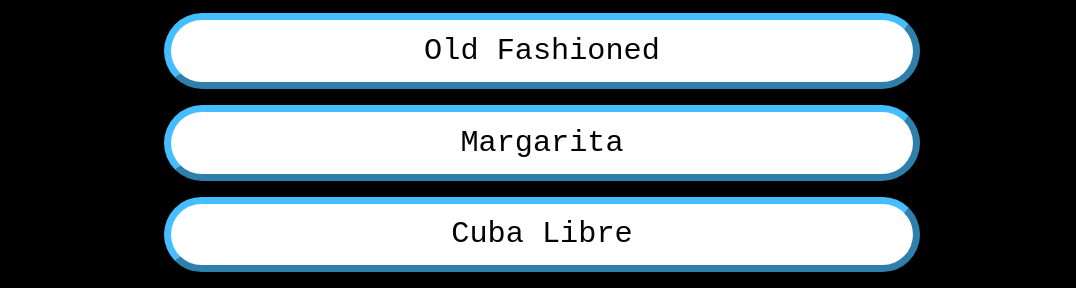
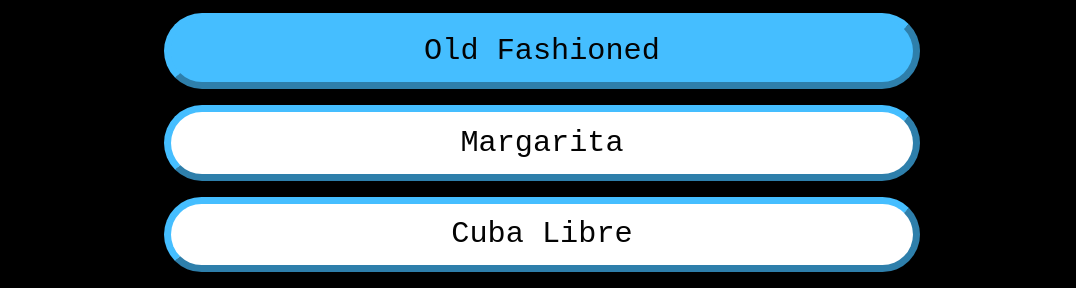
Before and after one commit to alexperez00/odin-recipes, a plain HTML site: page pgs/index.html in a window 1280 px wide. In both pictures the pointer is over the button "Old Fashioned". Shown: the part 555-843 px from the top of the page, without its empty margins (98-1174 px from the left). Drawn offline with Linux system fonts and the light colour scheme.

Commit message:
css update

```diff
--- a/css/index-style.css
+++ b/css/index-style.css
@@ -25,7 +25,12 @@ button {
     font-size: .8cm;
     border-color: rgb(69, 190, 255);
     border-width: .2cm;
+
     font-family: 'Courier New', monospace;
+}
+
+button:hover {
+    background: rgb(69, 190, 255)
 }
 
 p {
```
